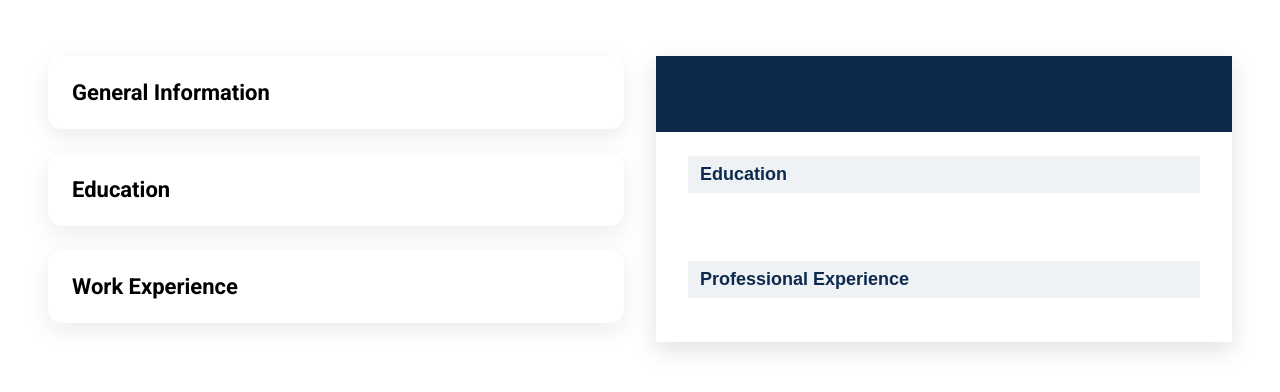
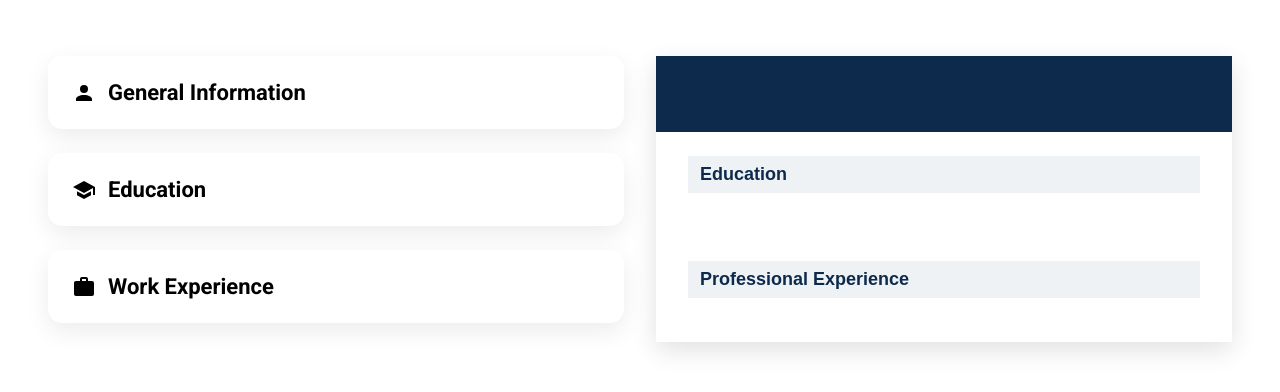
Before and after one commit to leetbeet/cv-application, a React (Vite) app: page / in a window 1280 px wide. Shown: the top 392 px of the page. Built offline with nearby package versions, Linux system fonts and the light colour scheme.

Commit message:
feat: add SVGs

```diff
--- a/src/components/App.jsx
+++ b/src/components/App.jsx
@@ -35,7 +35,20 @@ export default function App() {
         <DropDown
           FormComponent={<GeneralInfo onSubmit={handleGeneralSubmit} />}
           formClass="general-form"
-          formName="General Information"
+          formName={
+            <>
+              <svg
+                xmlns="http://www.w3.org/2000/svg"
+                viewBox="0 0 24 24"
+                width="24"
+                height="24"
+              >
+                <title>account</title>
+                <path d="M12,4A4,4 0 0,1 16,8A4,4 0 0,1 12,12A4,4 0 0,1 8,8A4,4 0 0,1 12,4M12,14C16.42,14 20,15.79 20,18V20H4V18C4,15.79 7.58,14 12,14Z" />
+              </svg>
+              General Information
+            </>
+          }
         />
 
         <DropDown
@@ -47,7 +60,20 @@ export default function App() {
             />
           }
           formClass="education-form"
-          formName="Education"
+          formName={
+            <>
+              <svg
+                xmlns="http://www.w3.org/2000/svg"
+                viewBox="0 0 24 24"
+                width="24"
+                height="24"
+              >
+                <title>school</title>
+                <path d="M12,3L1,9L12,15L21,10.09V17H23V9M5,13.18V17.18L12,21L19,17.18V13.18L12,17L5,13.18Z" />
+              </svg>
+              Education
+            </>
+          }
         />
 
         <DropDown
@@ -59,7 +85,20 @@ export default function App() {
             />
           }
           formClass="work-form"
-          formName="Work Experience"
+          formName={
+            <>
+              <svg
+                xmlns="http://www.w3.org/2000/svg"
+                viewBox="0 0 24 24"
+                width="24"
+                height="24"
+              >
+                <title>briefcase</title>
+                <path d="M10,2H14A2,2 0 0,1 16,4V6H20A2,2 0 0,1 22,8V19A2,2 0 0,1 20,21H4C2.89,21 2,20.1 2,19V8C2,6.89 2.89,6 4,6H8V4C8,2.89 8.89,2 10,2M14,6V4H10V6H14Z" />
+              </svg>
+              Work Experience
+            </>
+          }
         />
       </div>
 
--- a/src/styles/form.css
+++ b/src/styles/form.css
@@ -19,7 +19,7 @@
 .work-form > h2 {
   display: flex;
   align-items: center;
-  justify-content: space-between;
+  gap: 12px;
   font-size: 22px;
   font-weight: 700;
   cursor: pointer;
```
